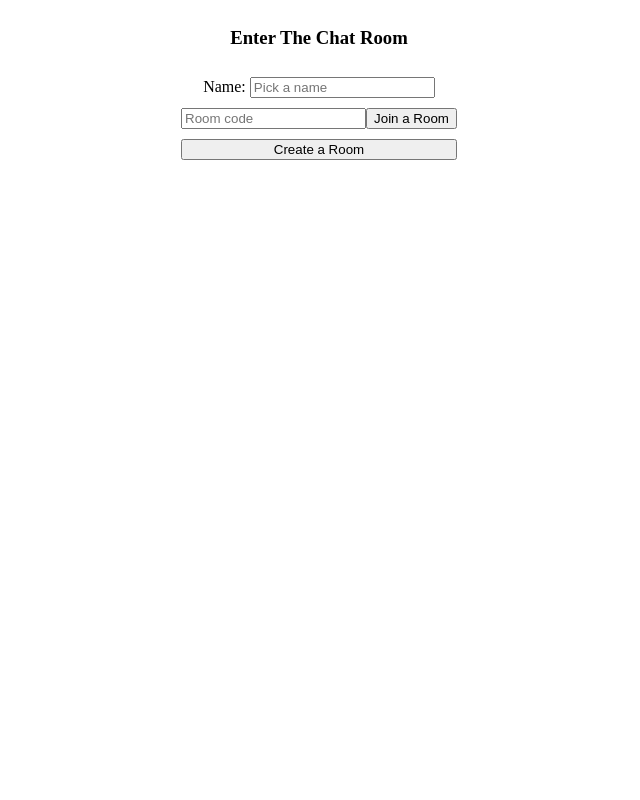
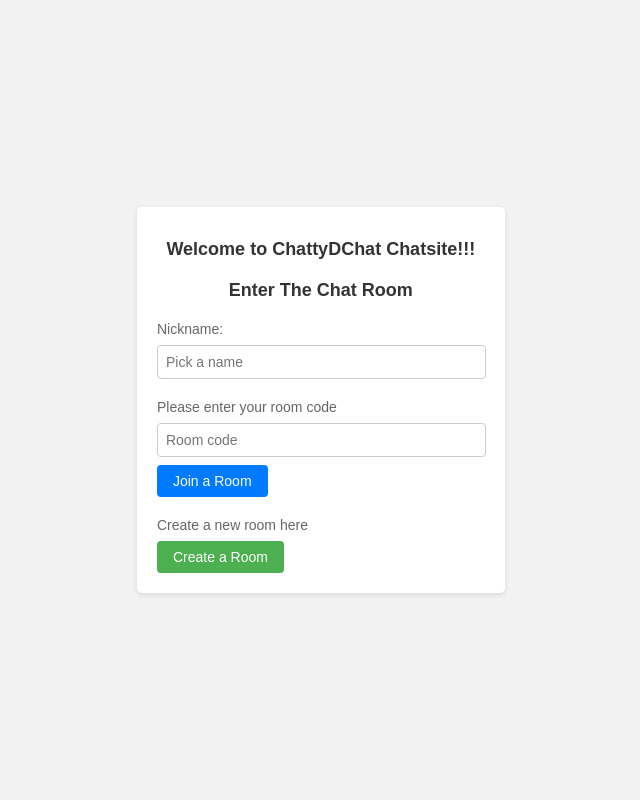
Before and after one commit to Olu-Francis/chatapp, a Flask app: page / in a window 1280 px wide. Shown: the whole page, without its empty margins (321-961 px from the left). Run offline with Flask 3, Linux system fonts and the light colour scheme; some libraries are stand-ins or nearby versions.

Commit message:
Do some styling

```diff
--- a/main.py
+++ b/main.py
@@ -91,7 +91,7 @@ def connect(auth):
         return
 
     join_room(room)
-    alert = {"name": name, "message": "has joined"}
+    alert = {"name": name, "message": " joined"}
     send(alert, to=room)
     # Increment the members field of the room document
     rooms.update_one({"room_code": room}, {"$inc": {"members": 1}})
--- a/static/css/style.css
+++ b/static/css/style.css
@@ -1,64 +1,124 @@
-.content{
+body {
     display: flex;
+    justify-content: center;
     align-items: center;
-    justify-content: center;
+    margin: 0;
+    height: 100vh;
+    background-color: #f2f2f2;
+    font-family: Arial, sans-serif;
+}
+
+.content h1{
+    text-align: center;
 }
 
 .form {
-    display: flex;
-    flex-direction: column;
-    align-items: center;
-    justify-content: center;
-    gap: 10px;
+    width: 90%;
+    padding: 20px;
+    background-color: #fff;
+    border-radius: 5px;
+    box-shadow: 0 2px 5px rgba(0, 0, 0, 0.1);
 }
 
-.join{
-    display: flex;
-    flex-direction: row;
-    width: 100%;
+.form h1,
+.form h3 {
+    text-align: center;
+    margin-bottom: 20px;
+    font-size: 18px;
+    color: #333;
 }
 
-.create-btn{
-    width: 100%;
+.form label {
+    display: block;
+    margin-bottom: 8px;
+    font-size: 14px;
+    color: #666;
 }
 
-.message-box{
-    border-color: black;
-    border-width: 2px;
-    border-style: solid;
-    border-radius: 12px;
-    background-color: whitesmoke;
+.form input[type="text"] {
+    width: 95%;
+    padding: 8px;
+    border: 1px solid #ccc;
+    border-radius: 4px;
+    font-size: 14px;
+    color: #333;
+}
+
+.form .join {
+    margin-top: 20px;
+}
+
+.form .join label {
+    font-size: 14px;
+    color: #666;
+}
+
+.form .join input[type="text"] {
+    flex: 1;
+    margin-right: 10px;
+    margin-bottom: 8px;
+}
+
+.form .join button {
+    background-color: #007bff;
+    color: #fff;
+    border: none;
+    padding: 8px 16px;
+    border-radius: 4px;
+    cursor: pointer;
+    font-size: 14px;
+}
+
+.form .join .create-btn {
+    background-color: #4CAF50;
+    border: none;
+    font-size: 14px;
+    border-radius: 4px;
+    cursor: pointer;
+}
+
+
+.form ul {
+    margin-top: 10px;
+    list-style-type: none;
+    color: red;
+    font-size: 14px;
+}
+
+.room-members {
+    background-color: #f2f2f2;
+    padding: 10px;
+    margin-bottom: 10px;
+    border-radius: 5px;
+}
+
+.message-box {
+    background-color: #fff;
+    border-radius: 5px;
+    box-shadow: 0 2px 5px rgba(0, 0, 0, 0.1);
+    padding: 20px;
+    width: 90vw;
     height: 80vh;
-    width: 80vw;
     display: flex;
     flex-direction: column;
     align-items: stretch;
 }
 
-/* .room-members{
+.message-box h2 {
+    text-align: center;
+    font-size: 20px;
+    color: #333;
+    margin-bottom: 20px;
+}
 
-} */
-
-.messages{
+.messages {
     overflow-y: scroll;
     flex: 1;
     width: 100%;
 }
 
-.inputs{
-    padding: 10px;
-    display: flex;
-}
-
-h2{
-    text-align: center;
-}
-
-#message{
-    flex: 1;
-}
-
-.text{
+.text {
+    margin-bottom: 10px;
     display: flex;
     flex-direction: row;
     align-items: center;
--- a/templates/index.html
+++ b/templates/index.html
@@ -1,17 +1,22 @@
 {% extends 'base.html'%}
 {%block content %}
 <form method="post" class="form">
+    <h1>Welcome to ChattyDChat Chatsite!!!</h1>
     <h3>Enter The Chat Room</h3>
     <div>
-        <label for="name">Name:</label>
+        <label for="name">Nickname:</label>
         <input type="text" name="name" placeholder="Pick a name" value="{{name}}">
     </div>
 
     <div class="join">
+        <label for="code">Please enter your room code</label>
         <input type="text" name="code" placeholder="Room code" value="{{code}}">
         <button type="submit" name="join">Join a Room</button>
     </div>
-    <button type="submit" name="create" class="create-btn">Create a Room</button>
+    <div class="join">
+        <label for="create">Create a new room here</label>
+        <button type="submit" name="create" class="create-btn">Create a Room</button>
+    </div>
     {% if error%}
     <ul>
         <li>
--- a/templates/room.html
+++ b/templates/room.html
@@ -3,6 +3,7 @@
 <div class="room-members">
 
 </div>
+<h1>ChattyDChat Chatsite</h1>
 <div class="message-box">
     <h2>Chat Room: {{code}}</h2>
     <div class="messages" id="messages"></div>
```
Also changed, not shown: other parts of static/css/style.css (+42 -3 lines).
